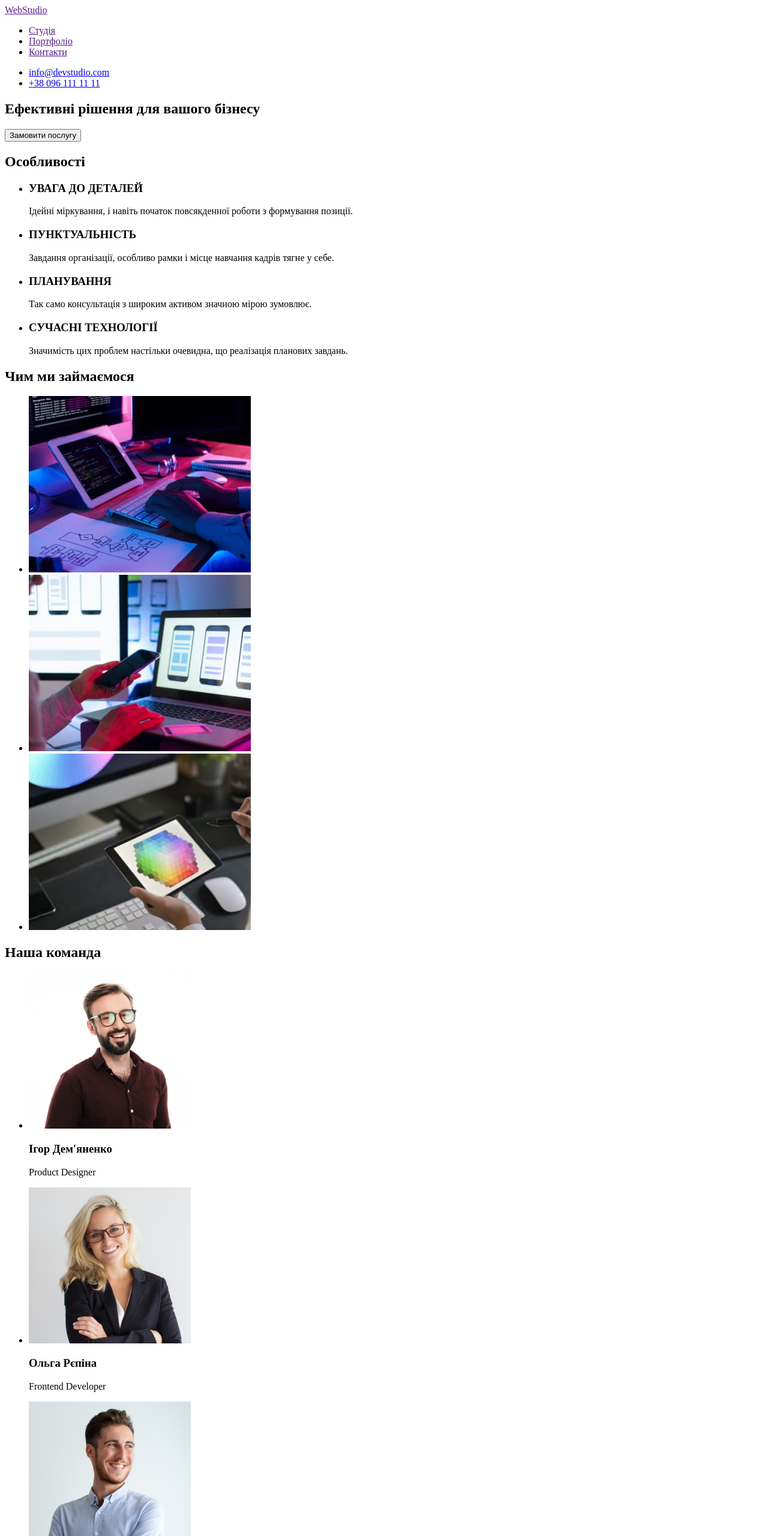
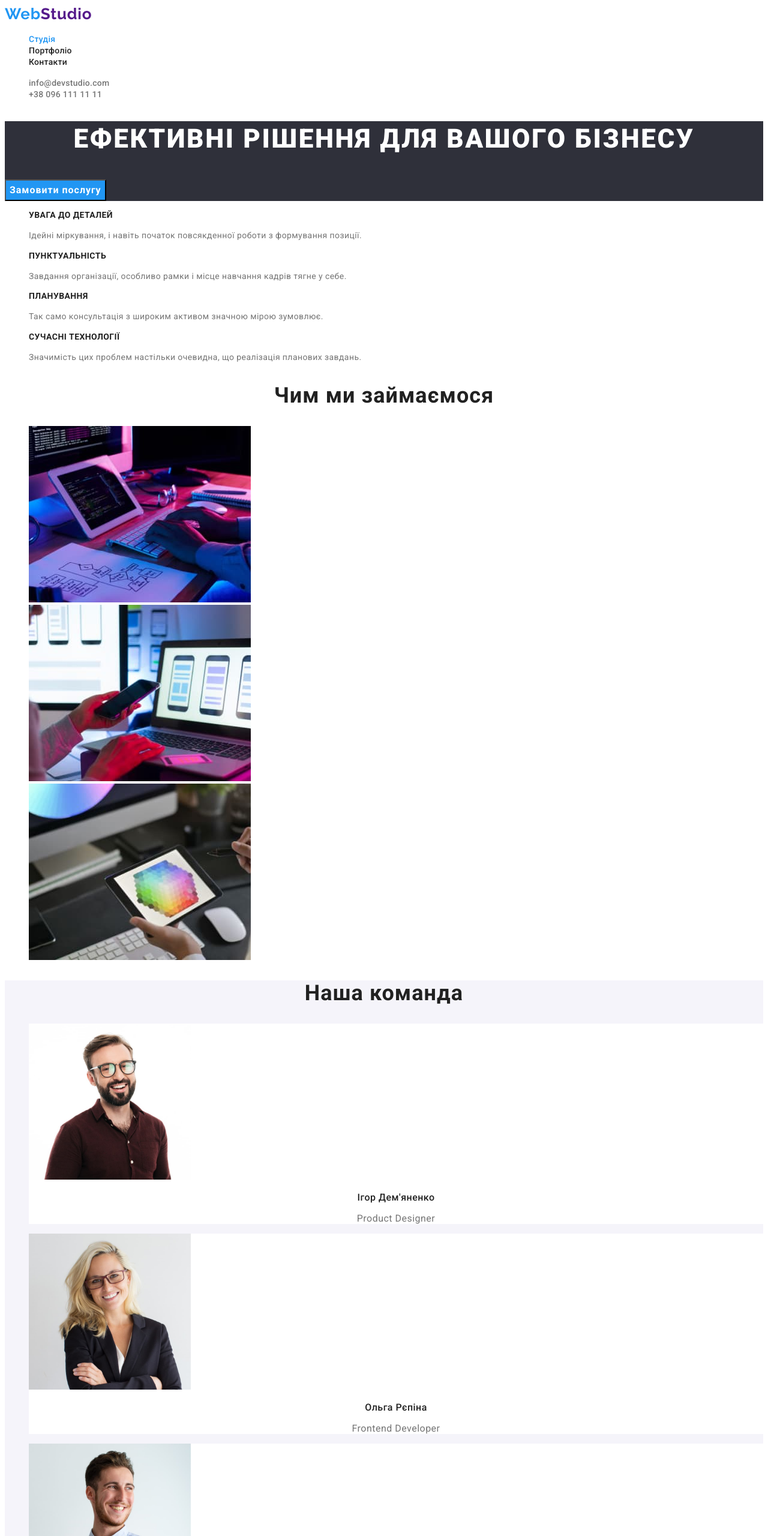
Before and after one commit to olsib8/goit-markup-hw-02, a plain HTML site: page index.html in a window 1280 px wide. Shown: the top 2560 px of the page at 60% size. Drawn offline with Linux system fonts and the light colour scheme.

Commit message:
Додані кольори та стилі тексту

```diff
--- /dev/null
+++ b/css/styles.css
@@ -0,0 +1,205 @@
+:root {
+  --primary-background-color: #ffffff;
+  --secondary-background-color: #2f303a;
+  --third-background-color: #f5f4fa;
+  --fourth-background-color: #eeeeee;
+  --fifth-background-color: #188ce8;
+  --primary-text-color: #212121;
+  --secondary-text-color: #757575;
+  --third-text-color: #ffffff;
+  --fourth-text-color: rgba(255, 255, 255, 0.6);
+  --primary-accent-color: #2196f3;
+}
+body {
+  background-color: var(--primary-background-color);
+  color: var(--primary-text-color);
+  font-family: roboto, sans-serif;
+}
+.list {
+  list-style: none;
+}
+.text {
+  text-decoration: none;
+}
+.visually-hidden {
+  position: absolute;
+  width: 1px;
+  height: 1px;
+  margin: -1px;
+  border: 0;
+  padding: 0;
+  white-space: nowrap;
+  clip-path: inset(100%);
+  clip: rect(0px, 0px, 0px, 0px);
+  overflow: hidden;
+}
+
+/* Хедер */
+
+.logo {
+  font-family: raleway, sans-serif;
+  font-weight: 700;
+  font-size: 26px;
+  line-height: 1.19;
+  letter-spacing: 0.03em;
+}
+.logo-color {
+  color: var(--primary-accent-color);
+}
+.header-text {
+  font-weight: 500;
+  font-size: 14px;
+  line-height: 1.14;
+  letter-spacing: 0.02em;
+}
+.nav-list {
+  color: var(--primary-text-color);
+}
+.nav-list:hover,
+.nav-list:focus {
+  color: var(--primary-accent-color);
+}
+.nav-color {
+  color: var(--primary-accent-color);
+}
+.header-link {
+  color: var(--secondary-text-color);
+}
+.header-link:hover,
+.header-link:focus {
+  color: var(--primary-accent-color);
+}
+
+/* Мейн студія */
+
+.hero {
+  background-color: var(--secondary-background-color);
+}
+.hero-title {
+  color: var(--third-text-color);
+  font-weight: 900;
+  font-size: 44px;
+  line-height: 1.36;
+  letter-spacing: 0.06em;
+  text-align: center;
+  text-transform: uppercase;
+}
+.hero-button {
+  color: var(--third-text-color);
+  background-color: var(--primary-accent-color);
+  cursor: pointer;
+  font-family: inherit;
+  font-weight: 700;
+  font-size: 16px;
+  line-height: 1.87;
+  display: flex;
+  align-items: center;
+  text-align: center;
+  letter-spacing: 0.06em;
+}
+.hero-button:hover,
+.hero-button:focus {
+  background-color: var(--fifth-background-color);
+  box-shadow: 0px 4px 4px rgba(0, 0, 0, 0.15);
+  border-radius: 4px;
+}
+.features-title {
+  font-size: 14px;
+  line-height: 1.14;
+  letter-spacing: 0.03em;
+  text-transform: uppercase;
+}
+.features-text {
+  font-size: 14px;
+  line-height: 1.71;
+  letter-spacing: 0.03em;
+  color: var(--secondary-text-color);
+}
+.headline {
+  font-size: 36px;
+  line-height: 1.17;
+  text-align: center;
+  letter-spacing: 0.03em;
+}
+.box {
+  background-color: var(--third-background-color);
+}
+.box-pic {
+  background-color: var(--primary-background-color);
+}
+.box-title {
+  font-weight: 500;
+  font-size: 16px;
+  line-height: 1.19;
+  text-align: center;
+  letter-spacing: 0.03em;
+}
+.box-text {
+  font-size: 16px;
+  line-height: 1.19;
+  text-align: center;
+  letter-spacing: 0.03em;
+  color: var(--secondary-text-color);
+}
+
+/* Мейн портфоліо */
+
+.items-btn {
+  color: var(--primary-text-color);
+  background-color: var(--third-background-color);
+  font-family: Roboto, sans-serif;
+  cursor: pointer;
+  font-style: normal;
+  font-weight: 500;
+  font-size: 16px;
+  line-height: 1.62;
+  text-align: center;
+  letter-spacing: 0.03em;
+}
+.items-btn:hover,
+.items-btn:focus {
+  color: var(--third-text-color);
+  background-color: var(--primary-accent-color);
+}
+.items-title {
+  font-size: 18px;
+  line-height: 2;
+  letter-spacing: 0.06em;
+  color: var(--primary-text-color);
+}
+.items-text {
+  font-size: 16px;
+  line-height: 1.88;
+  letter-spacing: 0.03em;
+  color: var(--secondary-text-color);
+}
+
+/* Футер */
+
+.footer {
+  background-color: var(--secondary-background-color);
+}
+.logo-footer-color {
+  color: var(--third-text-color);
+}
+.footer-adress {
+  color: var(--third-text-color);
+}
+.footer-adress:hover,
+.footer-adress:focus {
+  color: var(--primary-accent-color);
+}
+.footer-link {
+  color: var(--fourth-text-color);
+}
+.footer-link:hover,
+.footer-link:focus {
+  color: var(--primary-accent-color);
+}
+.footer-text {
+  font-size: 14px;
+  font-style: normal;
+  font-weight: 400;
+  line-height: 1.71;
+  letter-spacing: 0.03em;
+}
--- a/index.html
+++ b/index.html
@@ -5,125 +5,154 @@
     <meta http-equiv="X-UA-Compatible" content="IE=edge" />
     <meta name="viewport" content="width=device-width, initial-scale=1.0" />
     <title>Студія</title>
+    <link rel="preconnect" href="https://fonts.googleapis.com" />
+    <link rel="preconnect" href="https://fonts.gstatic.com" crossorigin />
+    <link
+      href="https://fonts.googleapis.com/css2?family=Raleway:wght@700&family=Roboto:wght@400;500;700;900&display=swap"
+      rel="stylesheet"
+    />
+    <link rel="stylesheet" href="./css/styles.css" />
   </head>
   <body>
     <header>
       <nav>
-        <a href="" lang="en"><span>Web</span>Studio</a>
-        <ul>
+        <a href="" lang="en" class="logo text"><span class="logo-color">Web</span>Studio</a>
+        <ul class="list">
           <li>
-            <a href="">Студія</a>
+            <a href="./index.html" class="nav-list header-text text nav-color">Студія</a>
           </li>
           <li>
-            <a href="">Портфоліо</a>
+            <a href="./portfolio.html" class="nav-list header-text text">Портфоліо</a>
           </li>
           <li>
-            <a href="">Контакти</a>
+            <a href="" class="nav-list header-text text">Контакти</a>
           </li>
         </ul>
       </nav>
-      <ul>
+      <ul class="list">
         <li>
-          <a href="mailto:info@devstudio.com">info@devstudio.com</a>
+          <a href="mailto:info@devstudio.com" class="header-link header-text text"
+            >info@devstudio.com</a
+          >
         </li>
         <li>
-          <a href="tel:+38 096 111 11 11">+38 096 111 11 11</a>
+          <a href="tel:+380961111111" class="header-link header-text text">+38 096 111 11 11</a>
         </li>
       </ul>
     </header>
     <main>
-      <section>
-        <h1>Ефективні рішення для вашого бізнесу</h1>
-        <button type="button">Замовити послугу</button>
+      <section class="hero">
+        <h1 class="hero-title">Ефективні рішення для вашого бізнесу</h1>
+        <button type="button" class="hero-button">Замовити послугу</button>
       </section>
-      <section>
-        <h2>Особливості</h2>
-        <ul>
+      <section class="features">
+        <h2 class="visually-hidden">Наші переваги</h2>
+        <ul class="list">
           <li>
-            <h3>УВАГА ДО ДЕТАЛЕЙ</h3>
-            <p>Ідейні міркування, і навіть початок повсякденної роботи з формування позиції.</p>
+            <h3 class="features-title">Увага до деталей</h3>
+            <p class="features-text">
+              Ідейні міркування, і навіть початок повсякденної роботи з формування позиції.
+            </p>
           </li>
           <li>
-            <h3>ПУНКТУАЛЬНІСТЬ</h3>
-            <p>Завдання організації, особливо рамки і місце навчання кадрів тягне у себе.</p>
+            <h3 class="features-title">Пунктуальність</h3>
+            <p class="features-text">
+              Завдання організації, особливо рамки і місце навчання кадрів тягне у себе.
+            </p>
           </li>
           <li>
-            <h3>ПЛАНУВАННЯ</h3>
-            <p>Так само консультація з широким активом значною мірою зумовлює.</p>
+            <h3 class="features-title">Планування</h3>
+            <p class="features-text">
+              Так само консультація з широким активом значною мірою зумовлює.
+            </p>
           </li>
           <li>
-            <h3>СУЧАСНІ ТЕХНОЛОГІЇ</h3>
-            <p>Значимість цих проблем настільки очевидна, що реалізація планових завдань.</p>
+            <h3 class="features-title">Сучасні технології</h3>
+            <p class="features-text">
+              Значимість цих проблем настільки очевидна, що реалізація планових завдань.
+            </p>
           </li>
         </ul>
       </section>
       <section>
-        <h2>Чим ми займаємося</h2>
-        <ul>
+        <h2 class="headline">Чим ми займаємося</h2>
+        <ul class="list">
           <li>
-            <a href="">
             <img
               src="./images/img1.jpg"
               alt="Розробник працює за робочим столом в офісі"
               width="370"
               height="294"
             />
-            </a>
           </li>
           <li>
-            <a href="">
             <img
               src="./images/img2.jpg"
               alt="Дизайнер розробляє структуру сайту для представлення на мобільних пристроях"
               width="370"
               height="294"
             />
-            </a>
           </li>
           <li>
-            <a href="">
             <img
               src="./images/img3.jpg"
               alt="Художник веб дизайну підбирає кольори за допомогою графічного планшету "
               width="370"
               height="294"
             />
-            </a>
           </li>
         </ul>
       </section>
-      <section>
-        <h2>Наша команда</h2>
-        <ul>
-          <li>
+      <section class="box">
+        <h2 class="headline">Наша команда</h2>
+        <ul class="list">
+          <li class="box-pic">
             <img src="./images/img4.jpg" alt="Ігор Дем'яненко" width="270" height="260" />
-            <h3>Ігор Дем'яненко</h3>
-            <p>Product Designer</p>
+            <h3 class="box-title">Ігор Дем'яненко</h3>
+            <p lang="en" class="box-text">Product Designer</p>
           </li>
-          <li>
+          <li class="box-pic">
             <img src="./images/img5.jpg" alt="Ольга Рєпіна" width="270" height="260" />
-            <h3>Ольга Рєпіна</h3>
-            <p>Frontend Developer</p>
+            <h3 class="box-title">Ольга Рєпіна</h3>
+            <p lang="en" class="box-text">Frontend Developer</p>
           </li>
-          <li>
+          <li class="box-pic">
             <img src="./images/img6.jpg" alt="Микола Тарасов" width="270" height="260" />
-            <h3>Микола Тарасов</h3>
-            <p>Marketing</p>
+            <h3 class="box-title">Микола Тарасов</h3>
+            <p lang="en" class="box-text">Marketing</p>
           </li>
-          <li>
+          <li class="box-pic">
             <img src="./images/img7.jpg" alt="Михайло Єрмаков" width="270" height="260" />
-            <h3>Михайло Єрмаков</h3>
-            <p>UI Designer</p>
+            <h3 class="box-title">Михайло Єрмаков</h3>
+            <p lang="en" class="box-text">UI Designer</p>
           </li>
         </ul>
       </section>
     </main>
-    <footer>
-      <a href="" lang="en"><span>Web</span>Studio</a>
+    <footer class="footer">
+      <a href="" lang="en" class="logo text logo-footer-color"
+        ><span class="logo-color">Web</span>Studio</a
+      >
       <address>
-        м. Київ, пр-т Лесі Українки, 26 <br />
-        <a href="mailto:info@devstudio.com">info@devstudio.com</a> <br />
-        <a href="tel:+380961111111">+38 096 111 11 11</a>
+        <ul class="list">
+          <li>
+            <a
+              href="https://goo.gl/maps/CPtrU1FHBa2aNyZL9"
+              target="_blank"
+              rel="noopener noreferrer nofollow"
+              class="footer-adress footer-text text"
+              >м. Київ, пр-т Лесі Українки, 26</a
+            >
+          </li>
+          <li>
+            <a href="mailto:info@devstudio.com" class="footer-link footer-text text"
+              >info@devstudio.com</a
+            >
+          </li>
+          <li>
+            <a href="tel:+380961111111" class="footer-link footer-text text">+38 096 111 11 11</a>
+          </li>
+        </ul>
       </address>
     </footer>
   </body>
```
Also changed, not shown: portfolio.html (added, +183 -0 lines), images/img-p1.jpg (added), images/img-p2.jpg (added), images/img-p3.jpg (added), images/img-p4.jpg (added), images/img-p5.jpg (added), images/img-p6.jpg (added), images/img-p7.jpg (added), images/img-p8.jpg (added), images/img-p9.jpg (added). Lines whose indentation alone changed are shown as unchanged.
